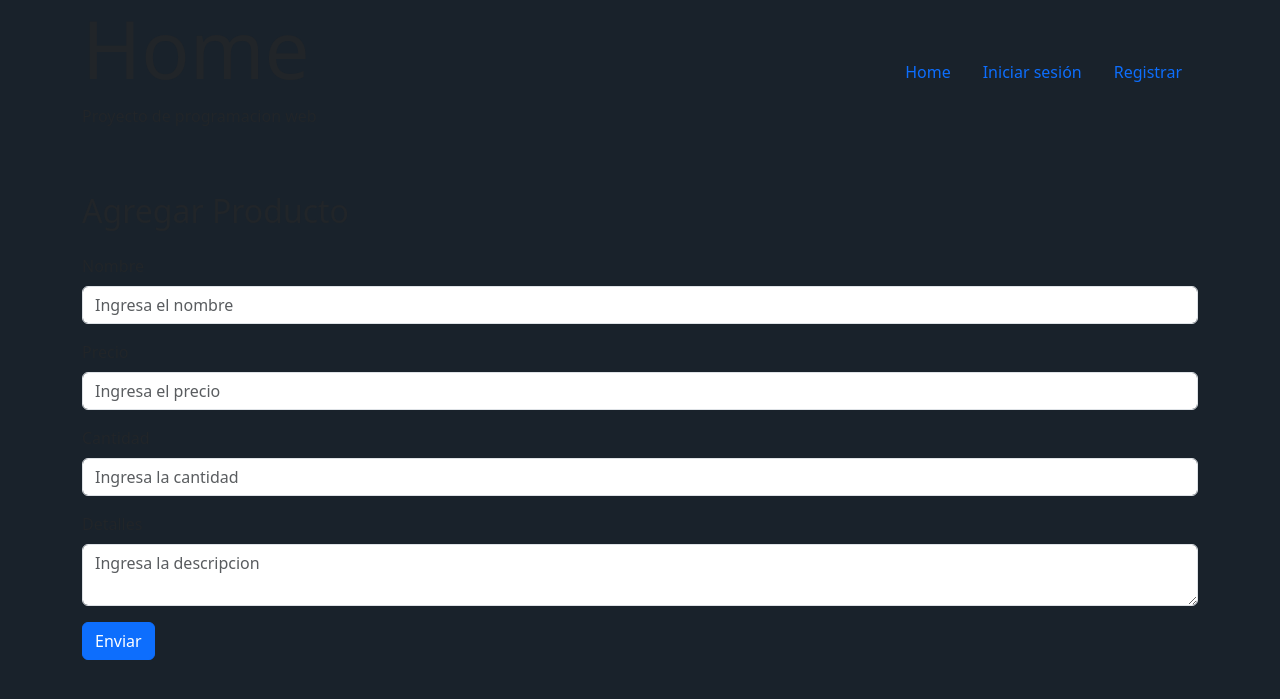
After one commit to AlejandroHdzB/PrograWeb, a PHP site: page /admin/insert.php in a window 1280 px wide. The commit adds this page. Shown: the top 699 px of the page. Run offline with PHP 8.4, Linux system fonts and the light colour scheme.

Commit message:
se agrego el insert

```diff
--- /dev/null
+++ b/admin/insert.php
@@ -0,0 +1,57 @@
+<!DOCTYPE html>
+<html lang="en">
+<head>
+    <meta charset="UTF-8">
+    <meta name="viewport" content="width=device-width, initial-scale=1.0">
+    <link rel="icon" href="resources/icono.ico" type="image/x-icon">
+    <link rel="shortcut icon" href="resources/icono.ico" type="image/x-icon">
+    <link href="https://cdn.jsdelivr.net/npm/bootstrap@5.3.3/dist/css/bootstrap.min.css" rel="stylesheet" integrity="sha384-QWTKZyjpPEjISv5WaRU9OFeRpok6YctnYmDr5pNlyT2bRjXh0JMhjY6hW+ALEwIH" crossorigin="anonymous">
+    <script src="https://cdn.jsdelivr.net/npm/bootstrap@5.3.3/dist/js/bootstrap.bundle.min.js" integrity="sha384-YvpcrYf0tY3lHB60NNkmXc5s9fDVZLESaAA55NDzOxhy9GkcIdslK1eN7N6jIeHz" crossorigin="anonymous"></script>
+    <link href="./../resources/index.css" rel="stylesheet">
+    <script src="https://code.jquery.com/jquery-3.6.0.min.js"></script>
+    <script src="../admin/js/insert.js"></script>
+
+
+    <title>Agregar producto</title>
+</head>
+<body>
+    <div class="jumbotron header-img">
+        <div class="container">
+            <div class="row align-items-center">
+                <div class="col">
+                    <h1 class="display-1">Home</h1>
+                    <p>Proyecto de programacion web</p>
+                </div>
+                <nav class="nav col justify-content-end">
+                    <a class="nav-link active" aria-current="page" href="vistaAdmin.php">Home</a>
+                    <a class="nav-link" href="formLogin.php">Iniciar sesión</a>
+                    <a class="nav-link" href="">Registrar</a>
+                </nav>
+            </div>
+        </div>
+    </div>
+
+
+
+    <div class="container mt-5">
+        <h2 class="mb-4">Agregar Producto</h2>
+        <form id="productForm">
+            <div class="mb-3">
+                <label for="nombre" class="form-label">Nombre</label> <span id="nombreError" class="text-danger"></span>
+                <input type="text" class="form-control" id="nombre" name="nombre" placeholder="Ingresa el nombre">
+            </div>
+            <div class="mb-3">
+                <label for="precio" class="form-label">Precio</label> <span id="precioError" class="text-danger"></span>
+                <input type="number" class="form-control" id="precio" name="precio" placeholder="Ingresa el precio">
+            </div>
+            <div class="mb-3">
+                <label for="cantidad" class="form-label">Cantidad</label> <span id="cantidadError" class="text-danger"></span>
+                <input type="number" class="form-control" id="cantidad" name="cantidad" placeholder="Ingresa la cantidad">
+            </div>
+            <div class="mb-3">
+                <label for="detalles" class="form-label">Detalles</label> <span id="detallesError" class="text-danger"></span>
+                <textarea class="form-control" id="detalles" name="detalles" placeholder="Ingresa la descripcion"></textarea>
+            </div>
+            <button type="submit" class="btn btn-primary" onclick="insert(event,this)">Enviar</button>
+        </form>
+    </div>
--- /dev/null
+++ b/admin/js/insert.js
@@ -0,0 +1,88 @@
+function insert(event){
+    let formulario = document.getElementById("productForm");
+        event.preventDefault();
+        if (nombre === '') { // Nombre
+            valid = false;
+            $('#nombre').addClass('is-invalid');
+            $('#nombreError').text('El nombre es obligatorio.')
+        } else {
+            $('#nombre').removeClass('is-invalid');
+            $('#nombreError').text('')
+        }
+
+        if (precio === '' ) { // Precio
+            valid = false;
+            $('#precio').addClass('is-invalid');
+            $('#precioError').text('El precio es obligatorio.')
+        } else if ( parseFloat(precio) <= 0 ){
+            valid = false;
+            $('#precio').addClass('is-invalid');
+            $('#precioError').text('El precio debe ser mayor a cero.')
+
+        } else {
+            $('#precio').removeClass('is-invalid');
+            $('#precioError').text('')
+        }
+
+        if (cantidad === '') { // Cantidad
+            valid = false;
+            $('#cantidad').addClass('is-invalid');
+            $('#cantidadError').text('La cantidad es obligatoria.')
+
+        } else if ( parseInt(cantidad) <= 0 ){
+            valid = false;
+            $('#cantidad').addClass('is-invalid');
+            $('#cantidadError').text('La cantidad debe ser mayor a cero.')
+
+        } else {
+            $('#cantidad').removeClass('is-invalid');
+            $('#cantidadError').text('')
+        }
+
+        if (detalles === '') { // Detalles
+            valid = false;
+            $('#detalles').addClass('is-invalid');
+            $('#detallesError').text('Los detalles son obligatorios.')
+        } else {
+            $('#detalles').removeClass('is-invalid');
+            $('#detallesError').text('')
+        }
+        let p = validarNumeros(formulario.elements[2].value,formulario.elements[2].name)
+        let c = validarNumeros(formulario.elements[3].value,formulario.elements[3].name)
+        if (p && c ){
+            let nombre = formulario.elements[0].value.trim();
+            let precio = formulario.elements[1].value.trim();
+            let cantidad = formulario.elements[2].value.trim();
+            let detalles = formulario.elements[3].value.trim();
+
+
+            let datos={
+                nombre:nombre,
+                precio:precio,
+                cantidad:cantidad,
+                detalles:detalles
+            }
+            $.ajax({
+                type: "POST",
+                url: "../model/insertProduct.php",
+                data:datos,
+                success: function(result) {
+                    alert(result)
+                },
+                error: function(xhr, status, error) {
+                    console.error("Error en la solicitud:", error);
+                }
+            });
+        }
+
+}
+
+function validarNumeros(numero,nombre){
+    if(numero < 0){
+        alert(nombre + ' es menor que cero');
+        return false;
+    }else{
+        return true;
+    }
+
+}
--- a/admin/js/vistaAdmin.js
+++ b/admin/js/vistaAdmin.js
@@ -16,3 +16,6 @@
     //extra para ver que funcione
     window.location.href = 'update.php';
 }
+function insertP(){
+    window.location.href = 'insert.php';
+}
--- a/admin/vistaAdmin.php
+++ b/admin/vistaAdmin.php
@@ -15,7 +15,7 @@
     <h1 class="text-center">Datos</h1>
     <div class="div-add">
         <p>Agregar camion:</p>
-        <button class="circular-button">
+        <button class="circular-button" onclick="insertP(this)">
             <img src="../resources/img/agregar.png" alt="Eliminar">
         </button>
     </div>
--- a/resources/index.css
+++ b/resources/index.css
@@ -1,15 +1,92 @@
-.header-img{
-    background-image: url('img/banner.jpg');
-    background-size: cover;
-    background-position: center;
-    color: white;
+body{
+    background-color: rgb(25,34,43);
 }
 
-a{
-    color: white !important;
-    font-size: 25px !important;
+img{
+    height: 80px;
+    margin-left: 20px;
+    margin-right: 20px;
+    padding-top: 5px;
 }
 
-a:hover{
-    color: goldenrod !important;
+.style-link{
+    color: black;
+    font-size: 20px;
 }
+
+.style-nav{
+    background-color: rgb(188,18,64);
+    color: black;
+}
+
+.style-dropdown{
+    background-color: rgb(185, 45, 85);
+}
+
+.style-drop-it{
+    color: black;
+}
+
+.style-drop-it:hover{
+    background-color: rgb(185, 75, 105);
+}
+
+.container-table{
+    padding: 15px;
+    width: 100%;
+    overflow-x: auto;
+}
+
+.style-table{
+    width: 100%;
+    border-collapse: collapse;
+    background-color: rgb(130, 240, 215);
+}
+
+.style-table thead {
+    background-color: rgb(18,188,142);
+}
+
+.circular-button {
+    display: flex;
+    justify-content: center;
+    align-items: center;
+    width: 40px;
+    height: 40px;
+    border-radius: 50%;
+    border: none;
+    overflow: hidden;
+    padding: 0;
+    background-color: transparent;
+    box-shadow: 0 4px 6px rgba(0, 0, 0, 0.1);
+    cursor: pointer;
+}
+
+.circular-button img {
+    width: 70%;
+    height: 70%;
+    object-fit: cover;
+}
+
+.circular-button:hover {
+    box-shadow: 0 6px 8px rgba(255, 255, 255, 0.2);
+}
+
+.center-button {
+    display: flex;
+    justify-content: center;
+    align-items: center;
+    height: 100%;
+}
+
+.div-add{
+    display: flex;
+    align-items: center;
+    margin: 20px;
+}
+
+.div-add p {
+    margin-top: 15px;
+    margin-right: 10px;
+    font-size: 20px;
+}
```
Also changed, not shown: admin/update.php (+15 -0 lines), model/ORM.php (+38 -0 lines), model/insertProduct.php (added, +56 -0 lines).
